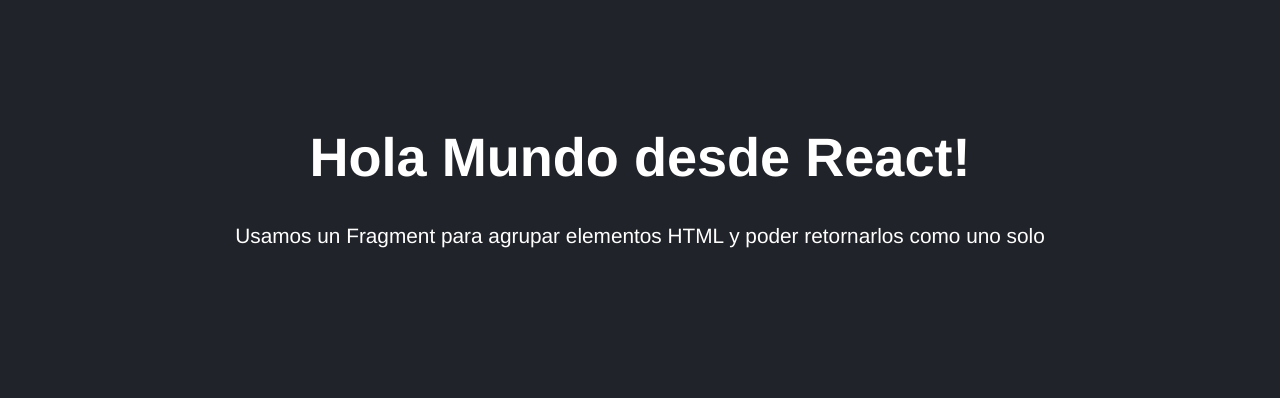
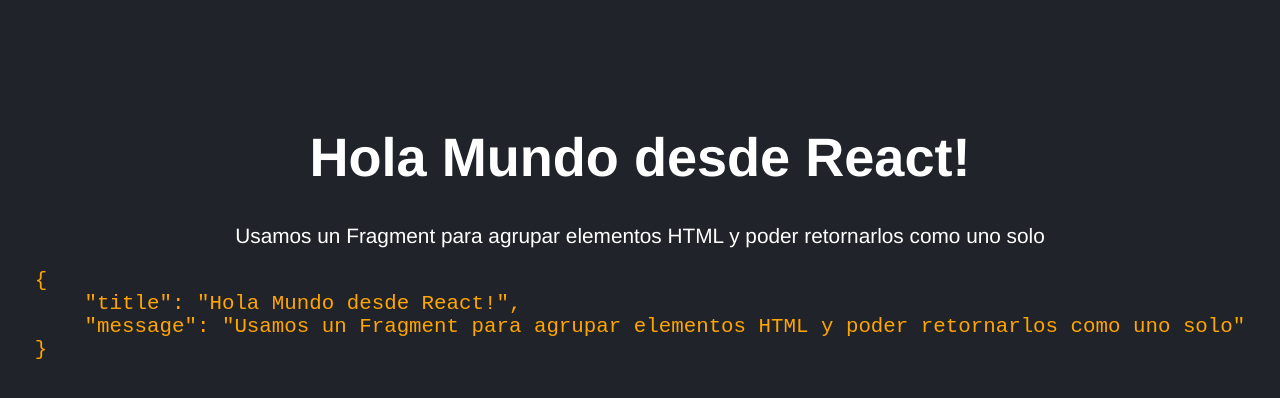
Before and after one commit to jcarlosj/React-Fundamentals-Counter-U-FH, a React (Create React App) app: page / in a window 1280 px wide. Shown: the top 398 px of the page. Built offline with nearby package versions, Linux system fonts and the light colour scheme.

Commit message:
[+] AppComponent: Imprimir objetos

```diff
--- a/src/App.js
+++ b/src/App.js
@@ -3,14 +3,16 @@
 /** Functional Component */
 const App = () => {
 
-    const
-        title = 'Hola Mundo desde React!',
-        message = 'Usamos un Fragment para agrupar elementos HTML y poder retornarlos como uno solo';
+    const data = {
+        title: 'Hola Mundo desde React!',
+        message: 'Usamos un Fragment para agrupar elementos HTML y poder retornarlos como uno solo'
+    };
 
     return (
         <>
-            <h1>{ title }</h1>
-            <p>{ message }</p>
+            <h1>{ data.title }</h1>
+            <p>{ data.message }</p>
+            <pre>{ JSON.stringify( data, null, 4 ) }</pre>
         </>
     );
 }
--- a/src/index.css
+++ b/src/index.css
@@ -13,3 +13,11 @@
 p {
     font-size: 1rem;;
 }
+
+pre {
+    color: orange;
+    display: inline-block;
+    font-size: 1rem;;
+    margin: 0 auto;
+    text-align: left;
+}
```
